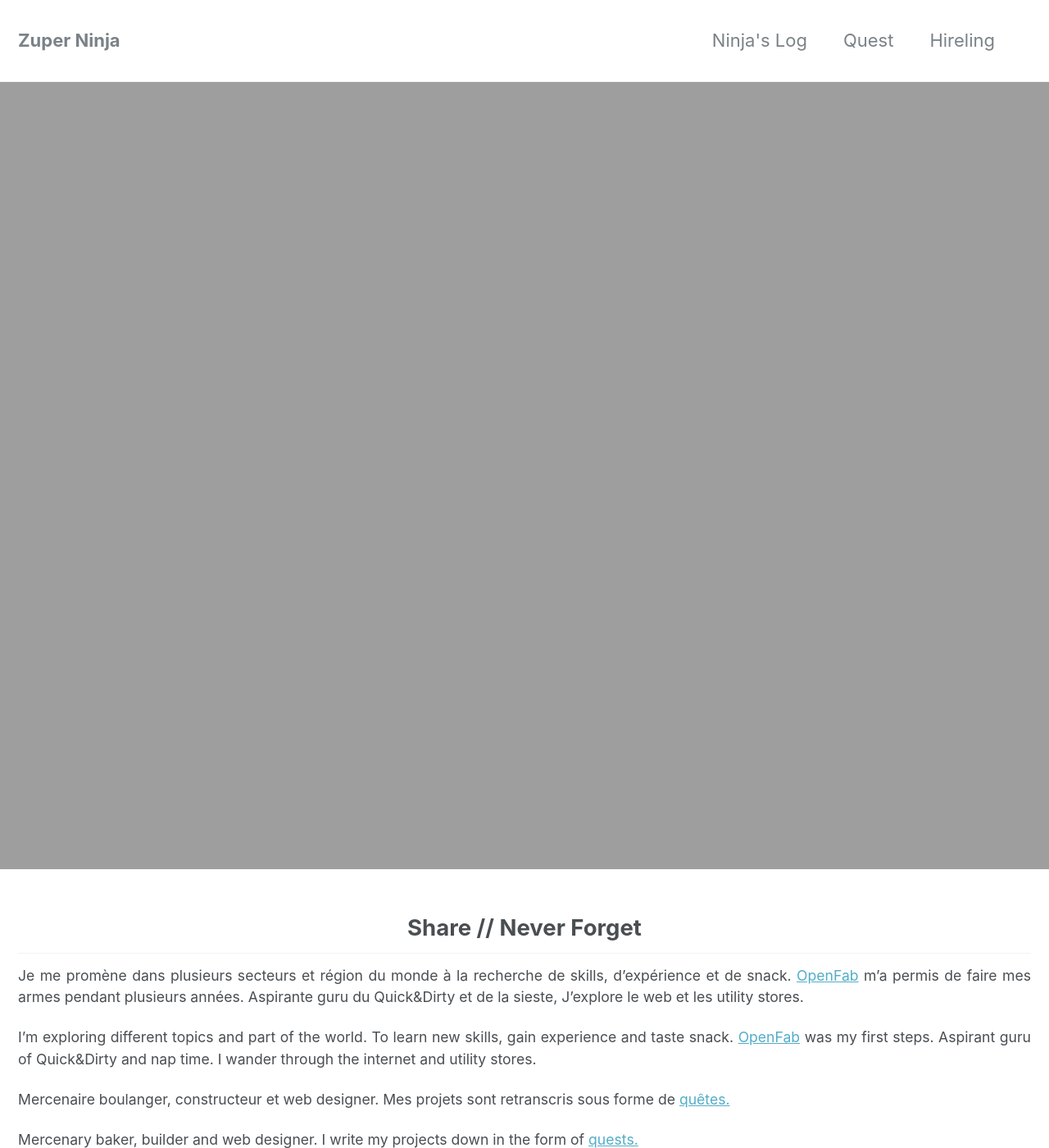
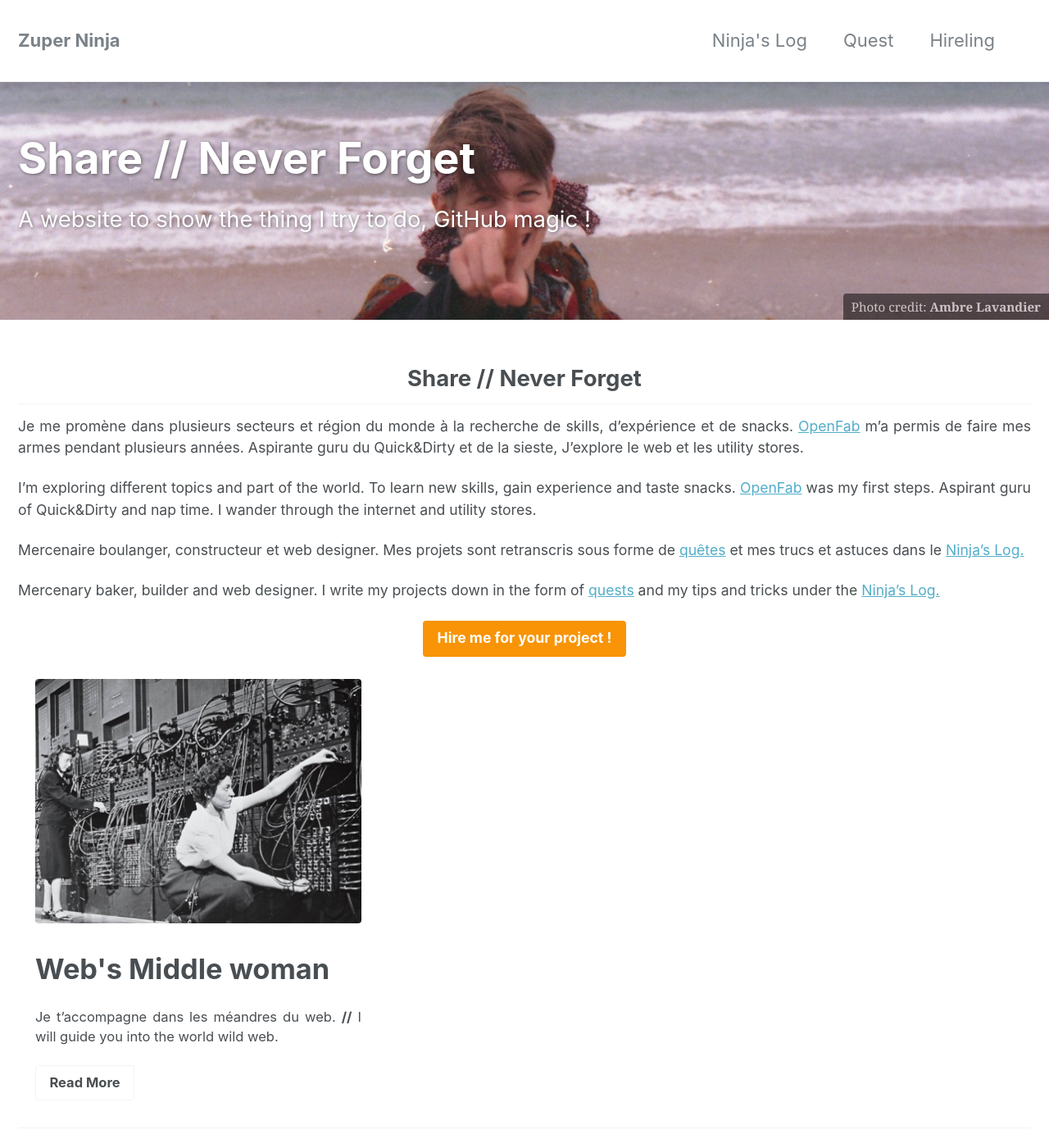
Before and after one commit to zuperninja/zuperninja.github.io, a Jekyll site: the page built from index.md, in a window 1280 px wide and 1400 px high. Shown: the whole window at 82% size. Built offline with Jekyll 4.4.1, drawn with Linux system fonts in a browser that asks for light colours; our own code applies the rules of GitHub Pages for plain Markdown files; some of the changed text lies outside the part shown.

Commit message:
Update index.md

```diff
--- a/index.md
+++ b/index.md
@@ -3,16 +3,10 @@
 excerpt : "A website to show the thing I try to do, GitHub magic !"
 author_profile: false
 header:
-  image: /assets/images/landing-ban.png
-  teaser: /assets/images/landing-ban.png
+  overlay_image: /assets/images/ank-ban.png
+  caption: "Photo credit: [**Ambre Lavandier**](http://ambrelavandier.tumblr.com/)"
 feature_row:
-  - image_path: /assets/images/landing_build.png
-    alt: "Women Carpenters, England 1941, © IWM (D 2701)"
-    title: "Build"
-    excerpt: "Je sais pas trop ce que je fais, mais ça l'air de marcher.    **//**    I don't know what I'm doing, but it kind of works."
-    url: "#test-link"
-    btn_label: "Read More"
-    btn_class: "btn--inverse"
+  - image_path:
   - image_path: /assets/images/landing_web.png
     alt: "ENIAC, the world's first digital computer. Source : Los Alamos"
     title: "Web's Middle woman"
@@ -35,21 +23,21 @@
 {: .text-center}
 
 
-Je me promène dans plusieurs secteurs et région du monde à la recherche de skills, d'expérience et de snack.
+Je me promène dans plusieurs secteurs et région du monde à la recherche de skills, d'expérience et de snacks.
 [OpenFab](http://openfab.be) m'a permis de faire mes armes pendant plusieurs années. Aspirante guru du Quick&Dirty et de la sieste, J'explore le web et les utility stores.
 {: .text-justify}
 
-I'm exploring different topics and part of the world. To learn new skills, gain experience and taste snack.
+I'm exploring different topics and part of the world. To learn new skills, gain experience and taste snacks.
 [OpenFab](http://openfab.be) was my first steps. Aspirant guru of Quick&Dirty and nap time. I wander through the internet and utility stores.
 {: .text-justify}
 
-Mercenaire boulanger, constructeur et web designer. Mes projets sont retranscris sous forme de [quêtes.](blog/portfolio/)
+Mercenaire boulanger, constructeur et web designer. Mes projets sont retranscris sous forme de [quêtes](blog/portfolio/) et mes trucs et astuces dans le [Ninja's Log.](/blog/year-archive/)
 {: .text-justify}
 
-Mercenary baker, builder and web designer. I write my projects down in the form of [quests.](blog/portfolio/)
+Mercenary baker, builder and web designer. I write my projects down in the form of [quests](blog/portfolio/) and my tips and tricks under the [Ninja's Log.](/blog/year-archive/)
 {: .text-justify}
 
 {: .text-center}
-[I'm doing some stuff](/blog/year-archive/){: .btn .btn--warning .btn--large}
+[Hire me for your project !](/blog/about/){: .btn .btn--warning .btn--large}
 
 {% include feature_row %}
```
Also changed, not shown: other parts of index.md (+1 -7 lines).
